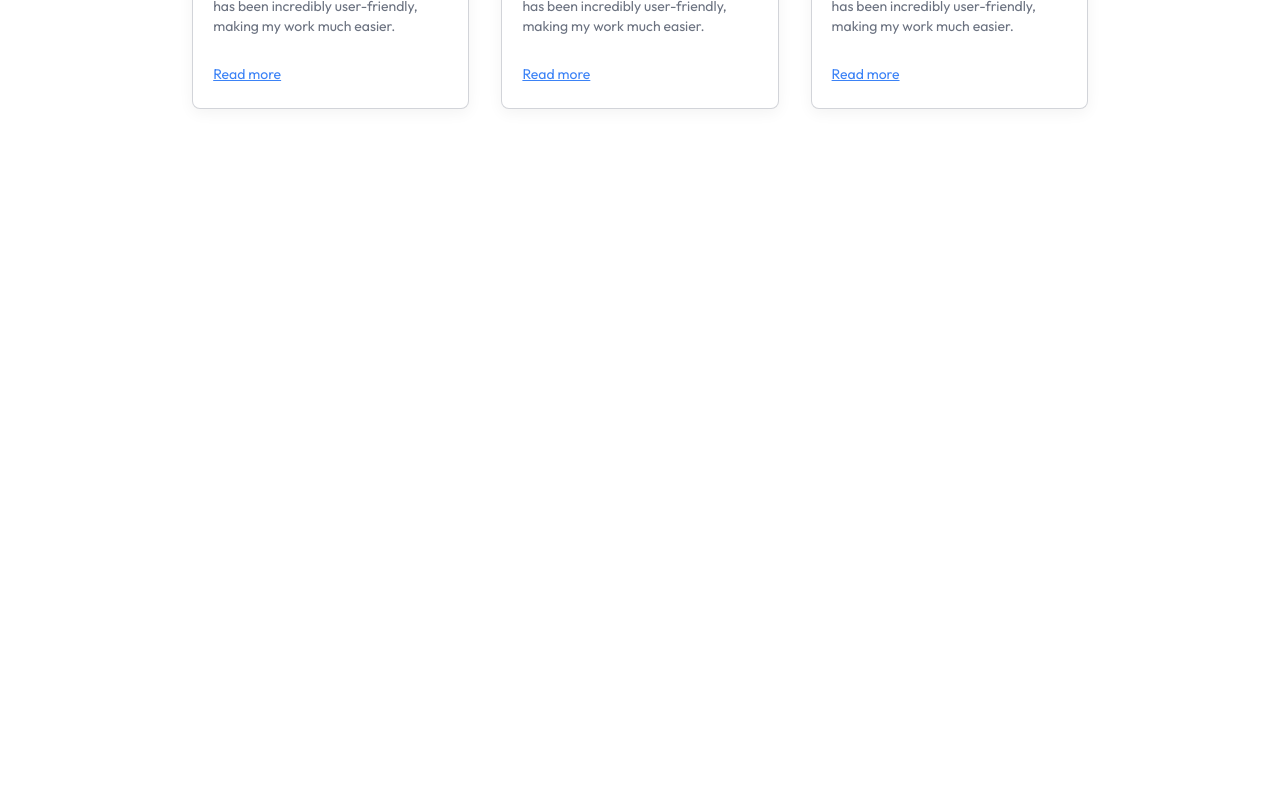
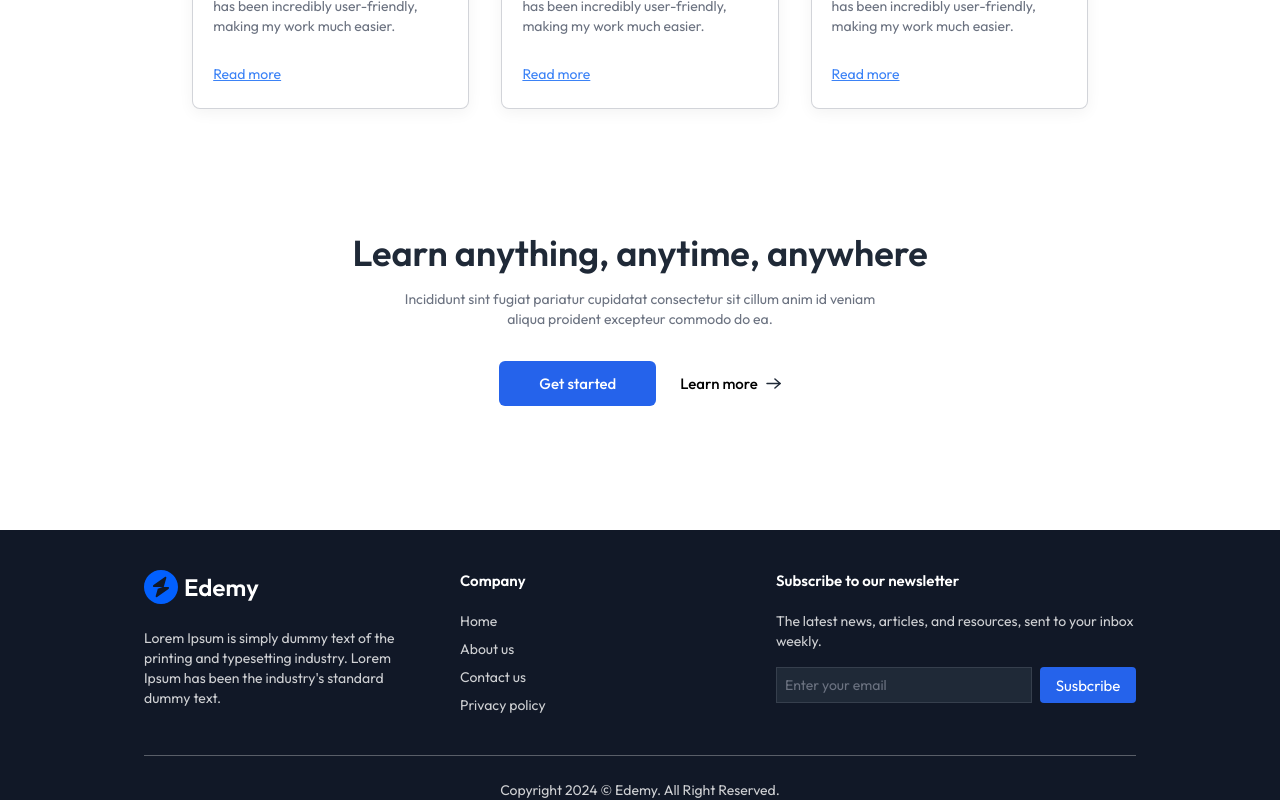
Before and after one commit to pula-ashok/fork-lms, a React (Vite) app in the folder client/: page / in a window 1280 px wide. Shown: the part 2146-2946 px from the top of the page. Before the commit the page ends 2311 px from the top, so only its background shows below. Built offline with nearby package versions, Linux system fonts and the light colour scheme; no server answers.

Commit message:
completed calltoaction and footer completed

```diff
--- a/client/src/components/student/CallToAction.jsx
+++ b/client/src/components/student/CallToAction.jsx
@@ -1,8 +1,16 @@
 import React from 'react'
+import { assets } from '../../assets/assets'
 
 const CallToAction = () => {
   return (
-    <div>CallToAction</div>
+    <div className='flex flex-col items-center gap-4 pt-10 pb-24 px-8 md:px-0'>
+      <h1 className='text-xl md:text-4xl text-gray-800 font-semibold '>Learn anything, anytime, anywhere</h1>
+      <p className='text-gray-500 sm:text-sm'>Incididunt sint fugiat pariatur cupidatat consectetur sit cillum anim id veniam <br />aliqua proident excepteur commodo do ea.</p>
+      <div className='flex items-center font-medium gap-6 mt-4'>
+        <button className='bg-blue-600 px-10 py-3 rounded-md text-white'>Get started</button>
+        <button className='flex items-center gap-2'>Learn more <img src={assets.arrow_icon} alt='arrow'/></button>
+      </div>
+    </div>
   )
 }
 
--- a/client/src/components/student/Footer.jsx
+++ b/client/src/components/student/Footer.jsx
@@ -1,8 +1,34 @@
 import React from 'react'
+import { assets } from '../../assets/assets'
 
 const Footer = () => {
   return (
-    <div>Footer</div>
+    <footer className='bg-gray-900 md:px-36 text-left w-full mt-10'>
+      <div className='flex flex-col md:flex-row items-start px-8 md:px-0 justify-center gap-10 mdLgap-32 py-10 border-b border-white/30'>
+        <div className='flex flex-col items-start md:items-start w-full'>
+          <img src={assets.logo_dark} alt='logo' className=''/>
+          <p className='mt-6 text-center md:text-left text-sm text-white/80'>Lorem Ipsum is simply dummy text of the printing and typesetting industry. Lorem Ipsum has been the industry's standard dummy text.</p>
+        </div>
+        <div className='flex flex-col md:items-start items-center w-full'>
+          <h2 className='font-semibold text-white mb-5'>Company</h2>
+          <ul className='flex md:flex-col w-full justify-between text-sm text-white/80 md:space-y-2'>
+            <li>Home</li>
+            <li>About us</li>
+            <li>Contact us</li>
+            <li>Privacy policy</li>
+          </ul>
+        </div>
+        <div className='hidden md:flex flex-col items-start w-full'>
+          <h2 className='font-semibold text-white mb-5'>Subscribe to our newsletter</h2>
+          <p className='text-sm text-white/80'>The latest news, articles, and resources, sent to your inbox weekly.</p>
+          <div className='flex gap-2 mt-4'>
+            <input type="text" placeholder="Enter your email" className='border border-gray-500/30 bg-gray-800 text-gray-500 placeholder-gray-500 outline-none w-64 h-9 roundedd px-2 text-sm' />
+            <button className='bg-blue-600 w-24 h-9 text-white rounded'>Susbcribe</button>
+          </div>
+        </div>
+      </div>
+      <p className='mt-6 text-center  text-sm text-white/80'>Copyright 2024 © Edemy. All Right Reserved.</p>
+    </footer>
   )
 }
 
--- a/client/src/pages/student/Home.jsx
+++ b/client/src/pages/student/Home.jsx
@@ -3,6 +3,8 @@
 import Companies from '../../components/student/Companies'
 import CoursesSection from '../../components/student/CoursesSection'
 import TestimonialsSection from '../../components/student/TestimonialsSection'
+import CallToAction from '../../components/student/CallToAction'
+import Footer from '../../components/student/Footer'
 
 const Home = () => {
   return (
@@ -11,6 +13,8 @@
       <Companies/>
       <CoursesSection/>
       <TestimonialsSection/>
+      <CallToAction/>
+      <Footer/>
     </div>
   )
 }
```
